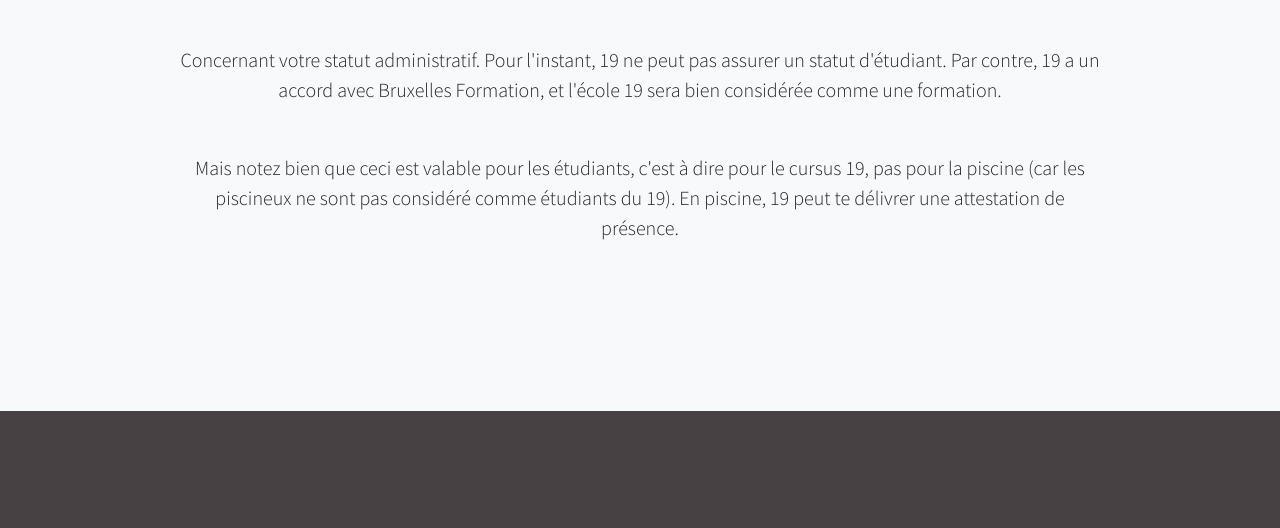
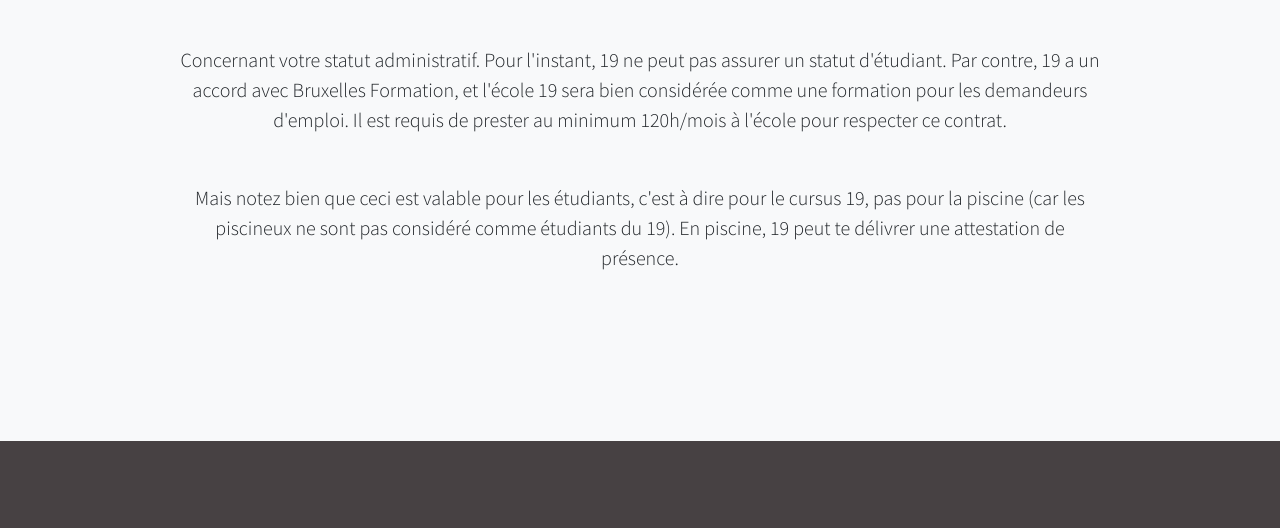
Before and after one commit to 19school/19school.github.io, a website: page agenda.html in a window 1280 px wide. Shown: the part 229-757 px from the top of the page. Drawn offline with Linux system fonts and the light colour scheme.

Commit message:
Update agenda.html

```diff
--- a/agenda.html
+++ b/agenda.html
@@ -76,7 +76,7 @@
           <div class="col-lg-10 mx-auto">
             <h2>Agenda de 19 & statut administratif</h2>
             <p class="lead mb-5">Voici les dates importantes lors de votre admissions. Tout d'abord le check-in au Château afin de vérifier votre identité et d'assister à la présentation de l'école. Ensuite, la piscine qui durera 4 semaines.</p>
-			<p class="lead mb-5">Concernant votre statut administratif. Pour l'instant, 19 ne peut pas assurer un statut d'étudiant. Par contre, 19 a un accord avec Bruxelles Formation, et l'école 19 sera bien considérée comme une formation.</p>
+			<p class="lead mb-5">Concernant votre statut administratif. Pour l'instant, 19 ne peut pas assurer un statut d'étudiant. Par contre, 19 a un accord avec Bruxelles Formation, et l'école 19 sera bien considérée comme une formation pour les demandeurs d'emploi. Il est requis de prester au minimum 120h/mois à l'école pour respecter ce contrat.</p>
 			<p class="lead mb-5">Mais notez bien que ceci est valable pour les étudiants, c'est à dire pour le cursus 19, pas pour la piscine (car les piscineux ne sont pas considéré comme étudiants du 19).
 En piscine, 19 peut te délivrer une attestation de présence.</p>
 
```
